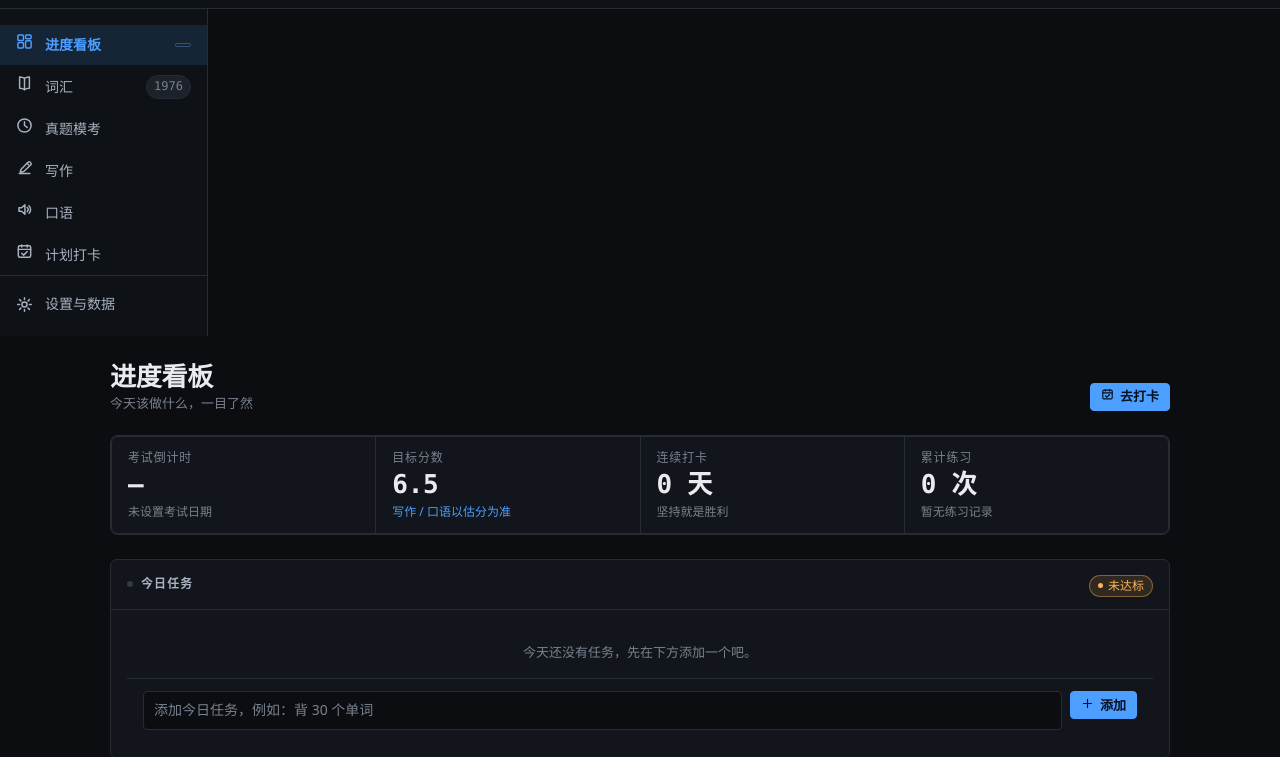
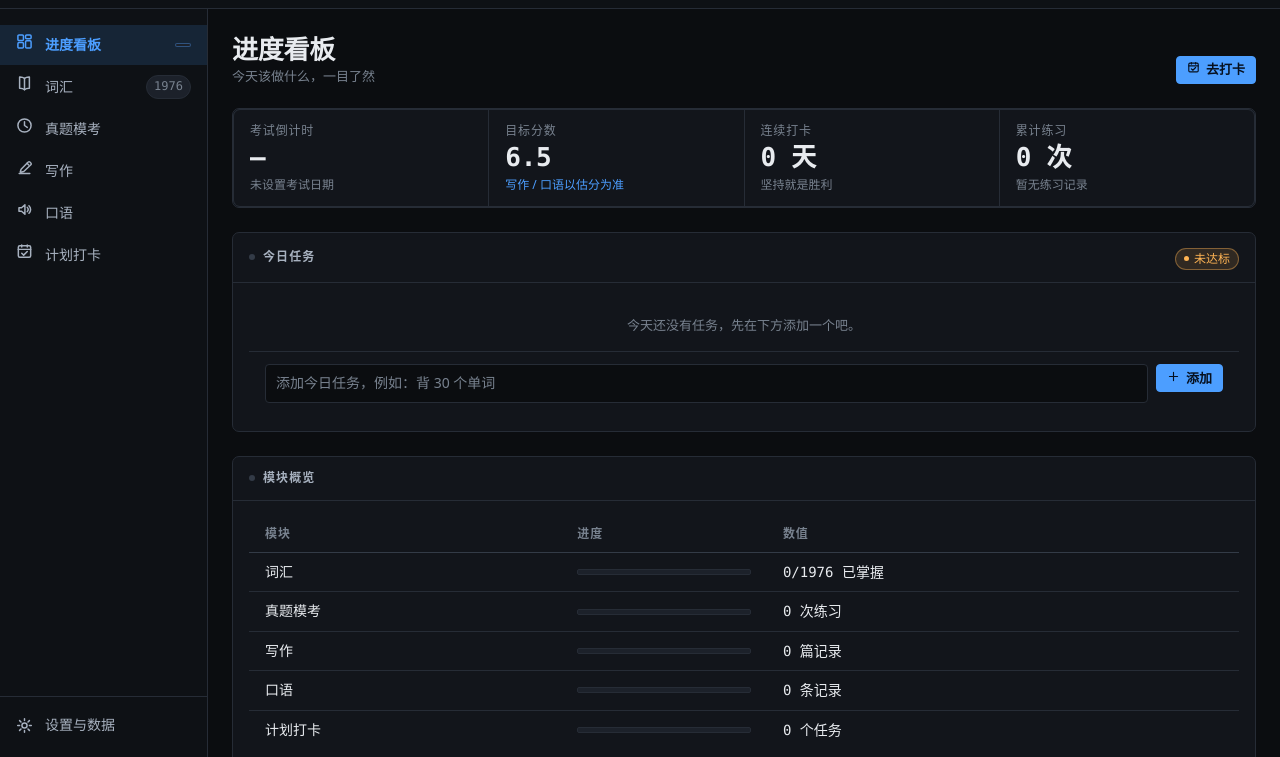
Before and after one commit to Whoaru-1/ielts-workbench, a plain HTML site: page index.html in a window 1280 px wide. Shown: the part 43-800 px from the top of the page. Drawn offline with Linux system fonts and the light colour scheme.

Commit message:
修复：恢复 .body flex 约束，主区高度被裁剪导致整页无法滚动

```diff
--- a/css/style.css
+++ b/css/style.css
@@ -93,6 +93,8 @@ input, select, textarea { font: inherit; color: inherit; }
 }
 .streak-chip svg { width: 14px; height: 14px; }
 .streak-unit { color: var(--text-3); font-size: var(--fs-0); margin-left: -2px; }
+
+.body { flex: 1; display: flex; min-height: 0; overflow: hidden; }
 
 /* ---------- Sidebar ---------- */
 .sidebar {
```
